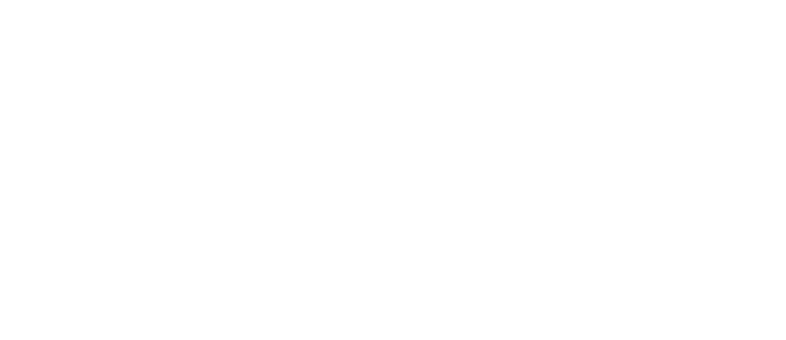
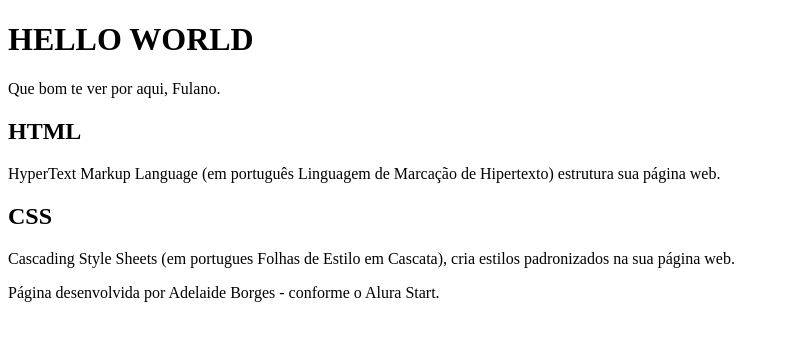
Before and after one commit to ProfeAdelaide/Hello-World, a plain HTML site: page index.html in a window 1280 px wide. Shown: the whole page, without its empty margins (0-786 px from the left). Drawn offline with Linux system fonts and the light colour scheme.

Commit message:
Add files via upload

```diff
--- a/index.html
+++ b/index.html
@@ -6,6 +6,26 @@
     <title>Hello World</title>
 </head>
 <body>
+    <header>
+        <h1>HELLO WORLD</h1>
+        <P>Que bom te ver por aqui, Fulano.</P>
+
+    </header>
+
+    <section>
+        <h2>HTML</h2>
+        <P>HyperText Markup Language (em português Linguagem de Marcação de Hipertexto) estrutura sua página web.</P>
+
+        <H2>CSS</H2>
+        <P>Cascading Style Sheets (em portugues Folhas de Estilo em Cascata), cria estilos padronizados na sua página web.</P>
+
+    </section>
+
+    <footer>
+        <P>Página desenvolvida por Adelaide Borges - conforme o Alura Start.</P>
+
+
+    </footer>
 
 </body>
 </html>
```
